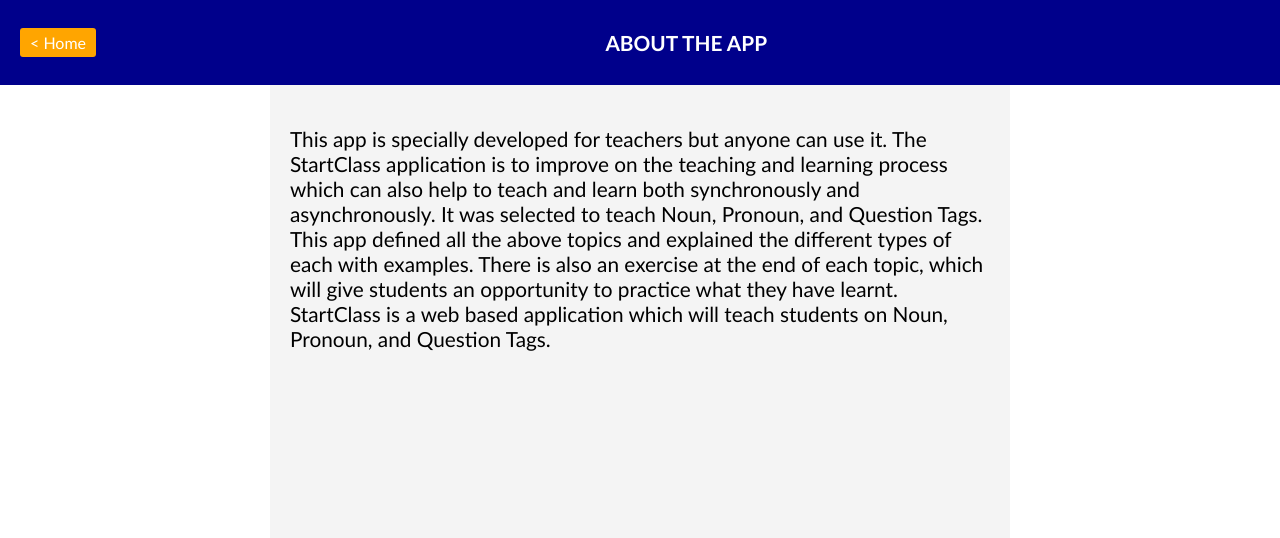
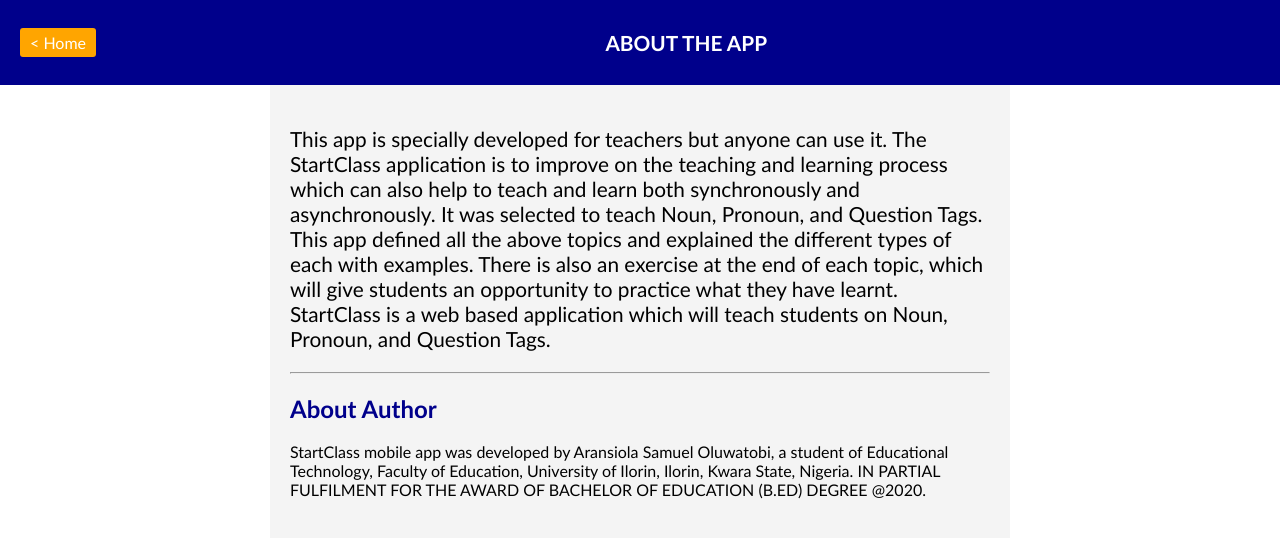
Before and after one commit to StartClass/startclass.github.io, a plain HTML site: page about.html in a window 1280 px wide. Drawn offline with Linux system fonts and the light colour scheme.

Commit message:
Add files via upload

```diff
--- a/about.html
+++ b/about.html
@@ -38,6 +38,11 @@
             StartClass is a web based application which will teach students on Noun,
             Pronoun, and Question Tags.
          </p>
+         <hr />
+         <h2>About Author</h2>
+         <p>
+            StartClass mobile app was developed by Aransiola Samuel Oluwatobi, a student of Educational Technology, Faculty of Education, University of Ilorin, Ilorin, Kwara State, Nigeria. IN PARTIAL FULFILMENT FOR THE AWARD OF BACHELOR OF EDUCATION (B.ED) DEGREE @2020.
+         </p>
         </main>
         <!-- <footer>
             &copy;2021. All rights reserved.
```
